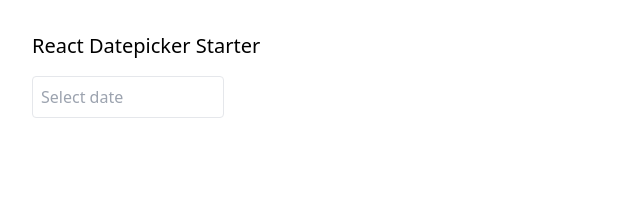
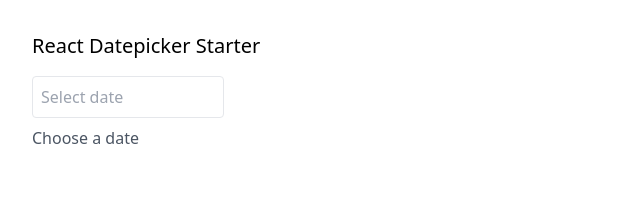
Before and after one commit to mrizzo99/qube3s-react-datepicker-full, a React (Vite) app: page / in a window 1280 px wide. Shown: the top 200 px of the page, without its empty margins (0-640 px from the left). Built offline with nearby package versions, Linux system fonts and the light colour scheme.

Commit message:
Changes made to lift up selection state; support ability to set initial date and selectDate via props on Calendar.

```diff
--- a/src/App.tsx
+++ b/src/App.tsx
@@ -1,11 +1,19 @@
-import React from 'react'
+import React, { useState } from 'react'
 import DateInput from './components/DateInput'
+import { format } from 'date-fns'
 
 export default function App() {
+  const [selectedDate, setSelectedDate] = useState<Date | null>(null)
+
   return (
     <div className="p-8">
       <h1 className="text-xl mb-4">React Datepicker Starter</h1>
-      <DateInput />
+      <div className="space-y-2">
+        <DateInput value={selectedDate} onChange={setSelectedDate} />
+        <p className="text-gray-600">
+          {selectedDate ? `Selected: ${format(selectedDate, 'PPP')}` : 'Choose a date'}
+        </p>
+      </div>
     </div>
   )
 }
--- a/src/components/Calendar.tsx
+++ b/src/components/Calendar.tsx
@@ -3,8 +3,20 @@
 import { useCalendar } from '../headless/useCalendar'
 import { format } from 'date-fns'
 
-export default function Calendar() {
-  const cal = useCalendar()
+type CalendarProps = {
+  selectedDate?: Date | null
+  selectDate?: (date: Date) => void
+}
+
+export default function Calendar({ selectedDate: controlledSelectedDate, selectDate: controlledSelectDate }: CalendarProps) {
+  const normalizedSelected =
+    controlledSelectedDate instanceof Date && !Number.isNaN(controlledSelectedDate.getTime())
+      ? controlledSelectedDate
+      : null
+
+  const cal = useCalendar(normalizedSelected ?? undefined)
+  const selectedDate = normalizedSelected ?? cal.selectedDate
+  const selectDate = controlledSelectDate ?? cal.selectDate
 
   return (
     <div className="p-4 border rounded-lg shadow bg-white w-72">
@@ -21,13 +33,13 @@
       <div className="grid grid-cols-7 gap-1">
         {cal.weeks.map((week, wi) =>
           week.map((day, di) => {
-            const selected = cal.selectedDate && cal.isSameDay(day, cal.selectedDate)
+            const selected = selectedDate && cal.isSameDay(day, selectedDate)
             const faded = !cal.isSameMonth(day, cal.currentMonth)
 
             return (
               <button
                 key={wi + '-' + di}
-                onClick={() => cal.selectDate(day)}
+                onClick={() => selectDate(day)}
                 className={
                   'rounded p-1 ' +
                   (selected ? 'bg-blue-600 text-white ' : '') +
--- a/src/components/DateInput.tsx
+++ b/src/components/DateInput.tsx
@@ -1,21 +1,47 @@
 
-import React, { useState } from 'react'
+import React, { useEffect, useMemo, useState } from 'react'
 import Calendar from './Calendar'
+import { format } from 'date-fns'
 
-export default function DateInput() {
+type DateInputProps = {
+  value?: Date | null
+  onChange?: (date: Date) => void
+  placeholder?: string
+}
+
+export default function DateInput({ value, onChange, placeholder = 'Select date' }: DateInputProps) {
   const [open, setOpen] = useState(false)
+  const [internalDate, setInternalDate] = useState<Date | null>(value ?? null)
+
+  useEffect(() => {
+    if (value !== undefined) setInternalDate(value ?? null)
+  }, [value])
+
+  const selectedDate = value ?? internalDate
+
+  const formatted = useMemo(
+    () => (selectedDate ? format(selectedDate, 'PPP') : ''),
+    [selectedDate]
+  )
+
+  const handleSelectDate = (date: Date) => {
+    if (value === undefined) setInternalDate(date)
+    onChange?.(date)
+    setOpen(false)
+  }
 
   return (
     <div className="relative inline-block">
       <input
         readOnly
         className="border p-2 rounded w-48"
-        placeholder="Select date"
+        placeholder={placeholder}
         onClick={() => setOpen(o => !o)}
+        value={formatted}
       />
       {open && (
         <div className="absolute top-full left-0 mt-2 z-10 bg-white shadow rounded">
-          <Calendar />
+          <Calendar selectedDate={selectedDate} selectDate={handleSelectDate} />
         </div>
       )}
     </div>
--- a/src/headless/useCalendar.ts
+++ b/src/headless/useCalendar.ts
@@ -1,13 +1,21 @@
 
-import { useState, useMemo } from 'react'
+import { useEffect, useMemo, useState } from 'react'
 import {
   startOfMonth, endOfMonth, startOfWeek, endOfWeek,
   addDays, addMonths, isSameDay, isSameMonth
 } from 'date-fns'
 
-export function useCalendar(initial: Date = new Date()) {
-  const [currentMonth, setCurrentMonth] = useState(initial)
+export function useCalendar(initial?: Date) {
+  const baseDate = useMemo(() => {
+    if (initial instanceof Date && !Number.isNaN(initial.getTime())) return initial
+    return new Date()
+  }, [initial])
+  const [currentMonth, setCurrentMonth] = useState(baseDate)
   const [selectedDate, setSelectedDate] = useState<Date | null>(null)
+
+  useEffect(() => {
+    setCurrentMonth(baseDate)
+  }, [baseDate])
 
   const weeks = useMemo(() => {
     const start = startOfWeek(startOfMonth(currentMonth))
```
Also changed, not shown: 3 other files (tests, documents, lock files or other folders).
